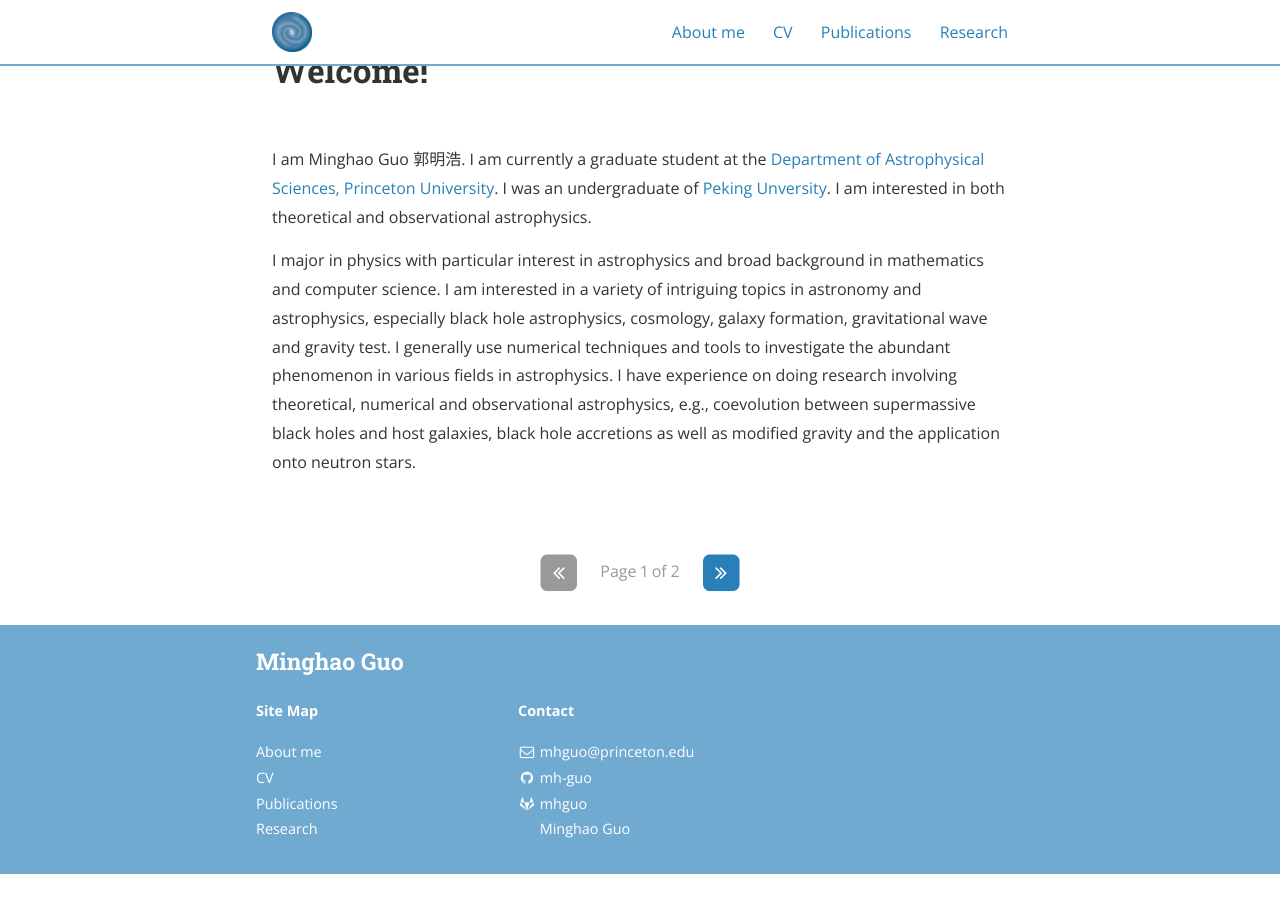
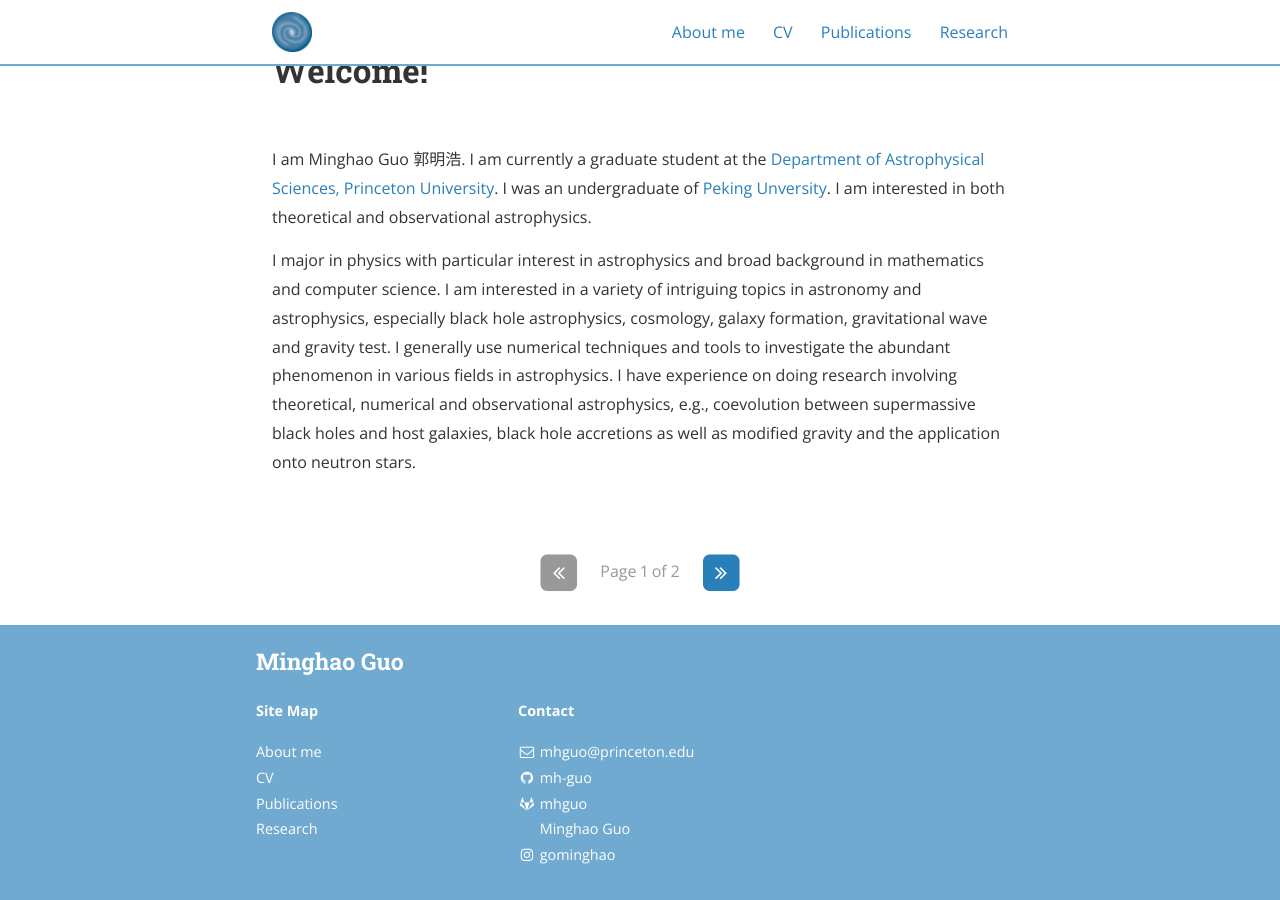
Before and after one commit to mh-guo/mh-guo-slate.github.io, a Jekyll site: the page built from index.html, in a window 1280 px wide and 900 px high, scrolled down 1779 px. Built offline with Jekyll 4.4.1, drawn with Linux system fonts in a browser that asks for light colours; nearby versions of some CDN libraries; a script that is not in the unit is left out; the list of posts is cut into pages by our own code; before the commit the page ends 2653 px from its top, so only the background shows below that.

```diff
--- a/_config.yml
+++ b/_config.yml
@@ -139,8 +139,8 @@ social:
 
   - name: Instagram
     icon: instagram
-    username: ""
-    url: ""
+    username: "gominghao"
+    url: "https://www.instagram.com/gominghao/"
     desc: Follow me on Instagram
     share: false
 
```
Also changed, not shown: About.md (+2 -1 lines), research.md (+6 -0 lines), 1 other file.
